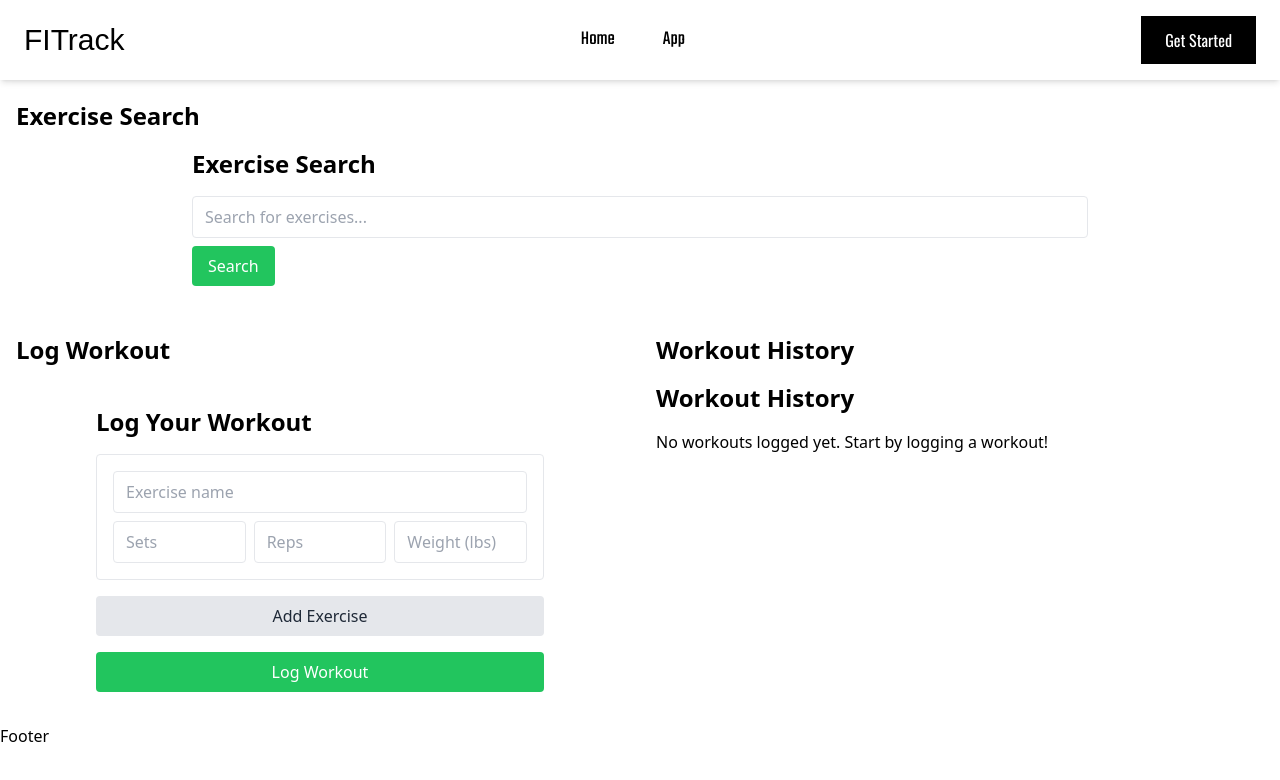
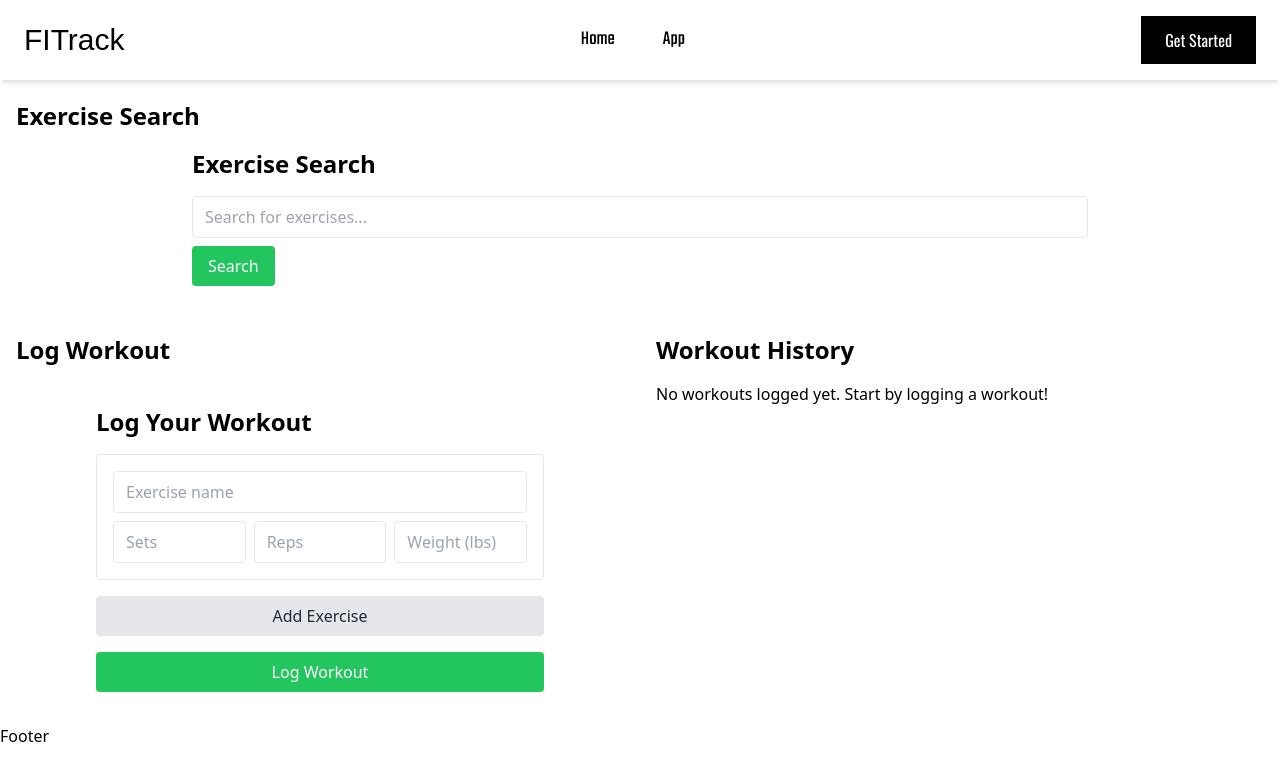
Before and after one commit to suhe1l/project-capstone, a React (Vite) app: page /app in a window 1280 px wide. Shown: the top 780 px of the page. Built offline with nearby package versions, Linux system fonts and the light colour scheme; a web font is replaced by a local one.

Commit message:
fix:resolve workout display and fetch issue
 Users can now view their logged workouts

```diff
--- a/src/components/WorkoutHistory.jsx
+++ b/src/components/WorkoutHistory.jsx
@@ -4,13 +4,21 @@ const WorkoutHistory = () => {
   const [workouts, setWorkouts] = useState([]);
 
   useEffect(() => {
-    const storedWorkouts = JSON.parse(localStorage.getItem('workouts') || '[]');
-    setWorkouts(storedWorkouts);
+    const fetchWorkouts = () => {
+      const storedWorkouts = JSON.parse(localStorage.getItem('workouts') || '[]');
+      setWorkouts(storedWorkouts);
+    };
+
+    fetchWorkouts();
+    // Set up an interval to check for updates every 5 seconds
+    const intervalId = setInterval(fetchWorkouts, 5000);
+
+    // Clean up the interval on component unmount
+    return () => clearInterval(intervalId);
   }, []);
 
   return (
-    <div className="max-w-4xl mx-auto">
-      <h2 className="text-2xl font-bold mb-4">Workout History</h2>
+    <div className="max-w-full">
       {workouts.length === 0 ? (
         <p>No workouts logged yet. Start by logging a workout!</p>
       ) : (
```
